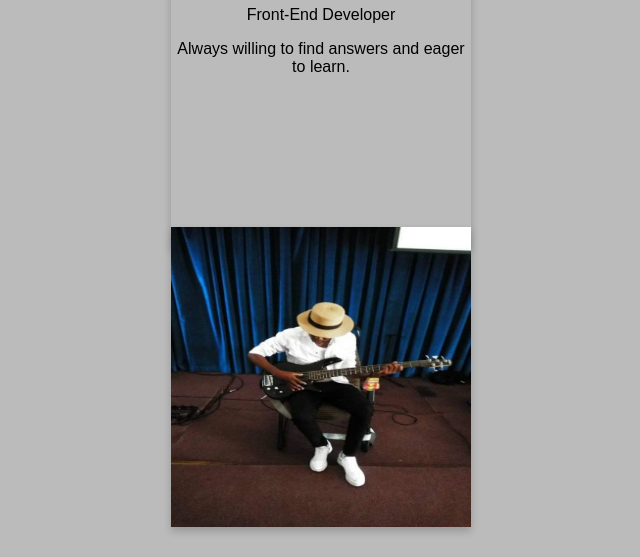
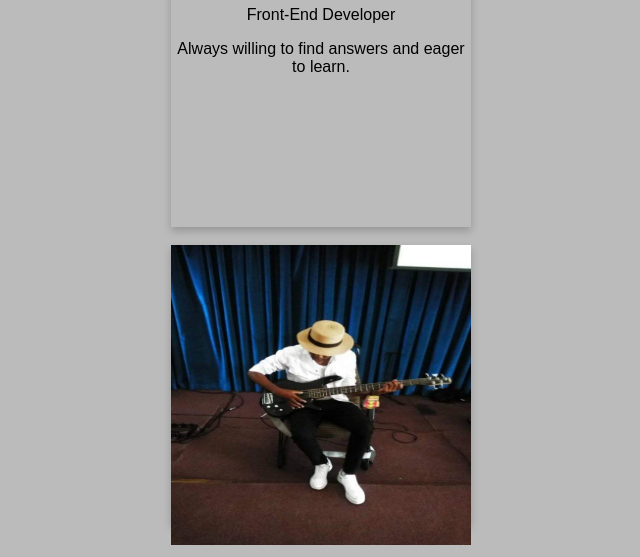
Before and after one commit to androidm16/Testimonial-Cards, a plain HTML site: page index.html in a window 1280 px wide. Shown: the part 498-1055 px from the top of the page, without its empty margins (319-959 px from the left). Drawn offline with Linux system fonts and the light colour scheme.

Commit message:
first commit

```diff
--- a/index.html
+++ b/index.html
@@ -18,7 +18,7 @@
             .flip-card-inner {
                 position: relative;
                 width: 100%;
-                height: 100%;
+                height: 93%;
                 transition: transform 0.6s;
                 transform-style: preserve-3d;
                 box-shadow: 0 4px 8px 0 rgba(0, 0, 0, 0.2);
@@ -72,9 +72,10 @@
                 <h1>Siyabonga</h1>
                 <p>Front-End Developer</p>
                 <p>Always willing to find answers and eager to learn.</p>
-            </div>
-            </div>
-            </div>
+                </div>
+                </div>
+                <br>
+                <br>
             <div id="3">
             <div class="flip-card">
             <div class="flip-card-inner">
```
